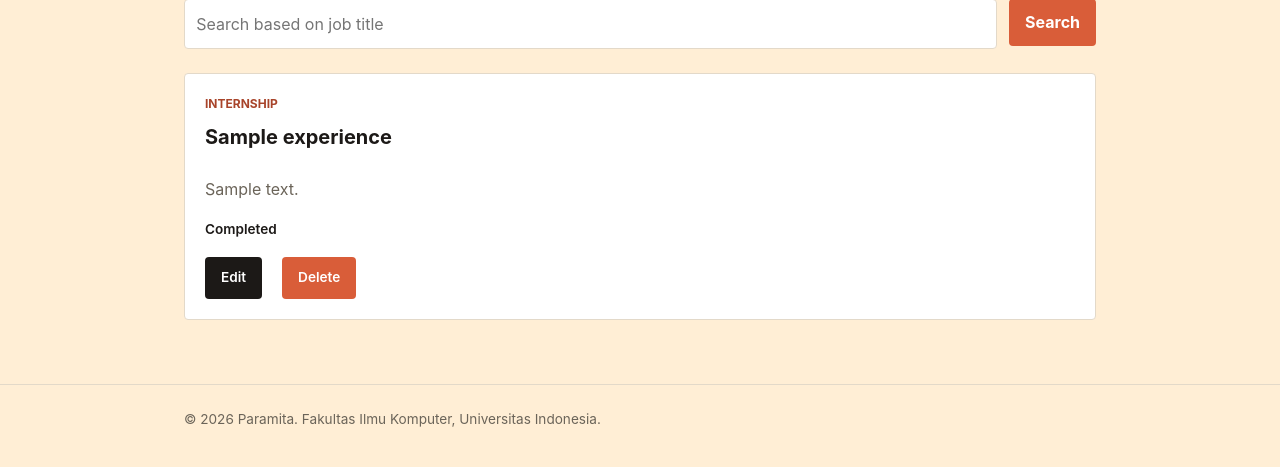
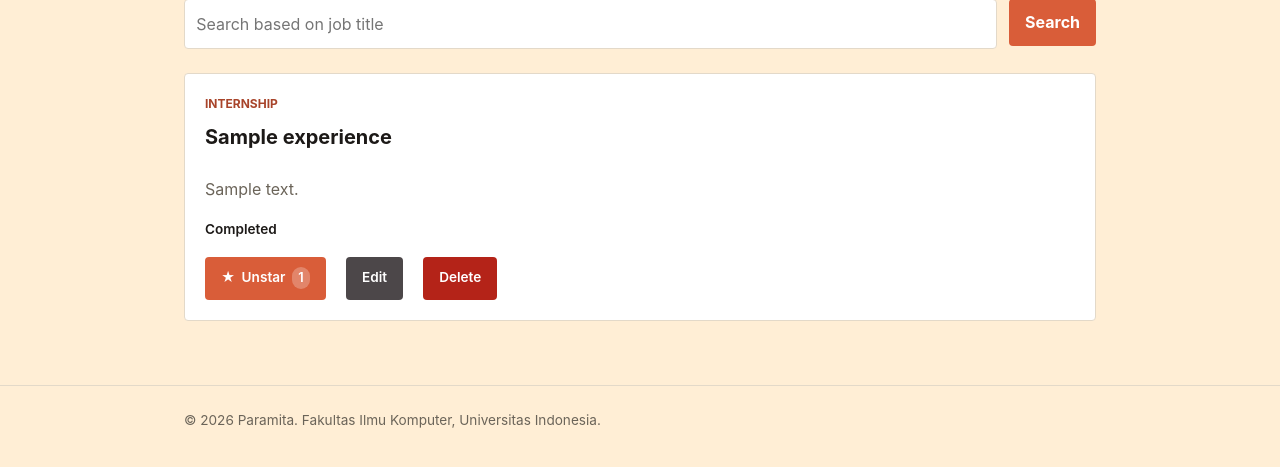
Before and after one commit to paramitasan/myportofolio, a Django app: page /experience/ in a window 1280 px wide. Shown: the part 266-733 px from the top of the page. Run offline with Django 5.2, Linux system fonts and the light colour scheme; a user stored in the database is signed in; tables that the repository leaves empty hold one stand-in row (values such as "Sample post").

Commit message:
feat: add star feature for experience page + refactor: delete_modal directory

```diff
--- a/main/models.py
+++ b/main/models.py
@@ -1,6 +1,7 @@
 import uuid
 from django.db import models
 from django.core.validators import MinValueValidator, MaxValueValidator
+from django.contrib.auth.models import User
 
 class Experience(models.Model):
     EXPERIENCE_CHOICES = [
@@ -23,6 +24,9 @@ class Experience(models.Model):
     thumbnail = models.URLField(blank=True, null=True)
     started_at = models.DateTimeField(blank=True, null=True)
     ended_at = models.DateTimeField(blank=True, null=True)
+    starred_by = models.ManyToManyField(
+        User, related_name="starred_experience", blank=True
+    )
 
     def __str__(self):
         return self.title
--- a/main/urls.py
+++ b/main/urls.py
@@ -2,6 +2,7 @@ from django.urls import path
 
 from main.views import show_main
 from main.views import show_experience, create_experience, get_experience_json, delete_experience, edit_experience
+from main.views import toggle_star_experience
 from main.views import show_education, create_education, get_education_json, delete_education, edit_education
 from main.views import register, login_user, logout_user
 
@@ -15,6 +16,7 @@ urlpatterns = [
     path("api/experience/", get_experience_json, name="get_experience_json"),
     path("experience/<uuid:exp_id>/delete/", delete_experience, name="delete_experience"),
     path("experience/<uuid:exp_id>/edit/", edit_experience, name="edit_experience"),
+    path("experience/<uuid:exp_id>/star/", toggle_star_experience, name="toggle_star_experience"),
 
     path("education/", show_education, name="show_education"),
     path("education/add/", create_education, name="create_education"),
--- a/main/views.py
+++ b/main/views.py
@@ -37,7 +37,7 @@ def get_experience_json(request):
     if title_query:
         exp = exp.filter(title__icontains=title_query)
 
-    exp_json = serializers.serialize("json", exp)
+    exp_json = serializers.serialize("json", exp, use_natural_foreign_keys=True)
     return HttpResponse(exp_json, content_type="application/json")
 
 def show_experience(request):
@@ -108,6 +108,18 @@ def delete_experience(request, exp_id):
     if request.method == "POST":
         exp.delete()
         messages.success(request, "Experience has successfully been deleted.")
+
+    return redirect("main:show_experience")
+
+@login_required(login_url="/login/")
+def toggle_star_experience(request, exp_id):
+    exp = get_object_or_404(Experience, pk=exp_id)
+
+    if request.method == "POST":
+        if request.user in exp.starred_by.all():
+            exp.starred_by.remove(request.user)
+        else:
+            exp.starred_by.add(request.user)
 
     return redirect("main:show_experience")
 
--- a/static/css/style.css
+++ b/static/css/style.css
@@ -397,8 +397,12 @@ h1 {
     text-decoration: none;
 }
 
+.button-danger {
+    background: #b42318;
+}
+
 .button-secondary {
-    background: var(--ink);
+    background: #4c4749;
 }
 
 /* education & experience add, search */
@@ -561,6 +565,29 @@ h1 {
     margin-top: 1.5rem;
 }
 
+/* star */
+.star-form {
+    display: inline;
+}
+
+.button-star {
+    display: inline-flex;
+    align-items: center;
+    gap: 0.4rem;
+    background: var(--ink);
+}
+
+.button-star.is-starred {
+    background: var(--accent);
+}
+
+.star-count {
+    padding: 0.05rem 0.4rem;
+    border-radius: 999px;
+    background: rgba(255, 255, 255, 0.25);
+    font-size: 0.8rem;
+}
+
 /* footer */
 .site-footer {
     padding: 1.5rem;
--- /dev/null
+++ b/templates/components/experience_star.html
@@ -0,0 +1,10 @@
+<form method="post" action="{% url 'main:toggle_star_experience' experience.id %}" class="star-form">
+    {% csrf_token %}
+    <button type="submit"
+            class="button button-star{% if user in experience.starred_by.all %} is-starred {% endif %}"
+            title="{% if experience.starred_by.all %} Starred by {{ experience.starred_by.all|join:', ' }}{% else %}Be the first to star{% endif %}">
+        <span aria-hidden="true">★</span>
+        {% if user in experience.starred_by.all %}Unstar{% else %}Star{% endif %}
+        <span class="star-count">{{ experience.starred_by.count }}</span>
+    </button>
+</form>
--- a/templates/education.html
+++ b/templates/education.html
@@ -53,7 +53,7 @@
                                            class="button button-secondary">
                                             Edit
                                         </a>
-                                        {% include "education_delete_modal.html" with education=edu %}
+                                        {% include "components/education_delete_modal.html" with education=edu %}
                                     {% endif %}
                                 </div>
                             </div>
--- a/templates/experience.html
+++ b/templates/experience.html
@@ -48,12 +48,13 @@
                             {% endif %}
                             <div class="experience-card-actions">
                                 <div class="experience-actions">
+                                    {% include "components/experience_star.html" with experience=experience %}
                                     {% if user.is_superuser %}
                                         <a href="{% url 'main:edit_experience' experience.id %}"
                                            class="button button-secondary">
                                             Edit
                                         </a>
-                                        {% include "experience_delete_modal.html" with experience=experience %}
+                                        {% include "components/experience_delete_modal.html" with experience=experience %}
                                     {% endif %}
                                 </div>
                             </div>
```
Also changed, not shown: main/migrations/0008_experience_starred_by.py (added), templates/components/education_delete_modal.html (renamed from templates/education_delete_modal.html), templates/components/experience_delete_modal.html (renamed from templates/experience_delete_modal.html).
